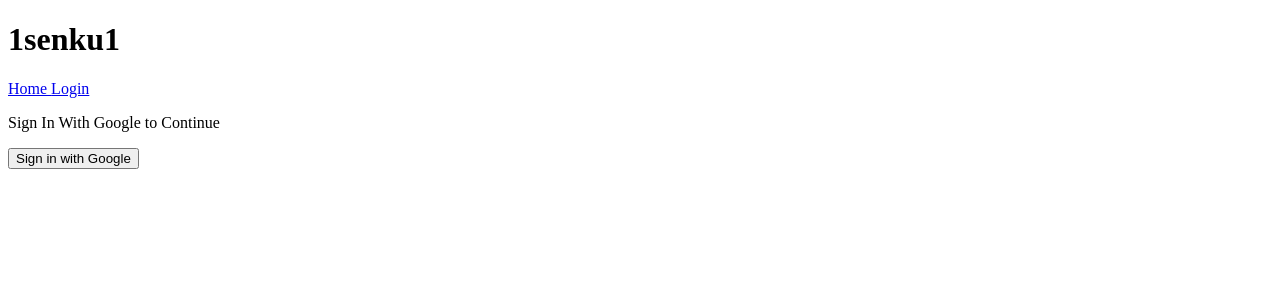
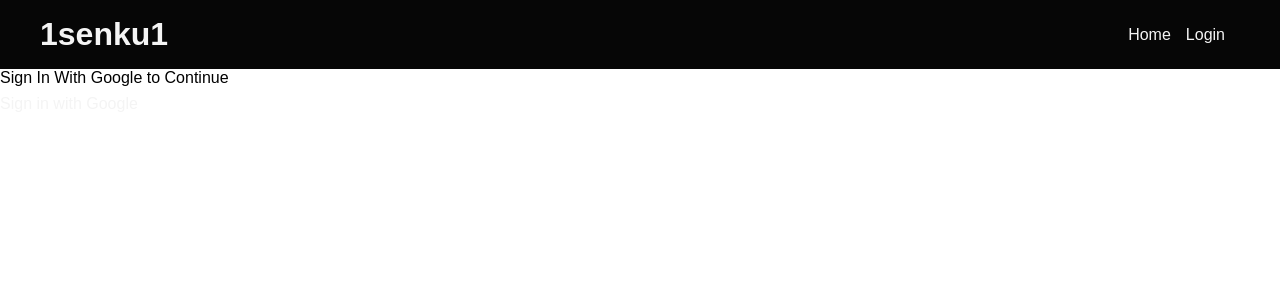
Before and after one commit to mahfoud-mehalli/1senku1-Blog, a React (Create React App) app: page /login in a window 1280 px wide. Shown: the top 300 px of the page. Built offline with nearby package versions, Linux system fonts and the light colour scheme.

Commit message:
css linked and the header styled

```diff
--- a/src/App.css
+++ b/src/App.css
@@ -1,3 +1,21 @@
+:root{
+  --white: #f4f4f4 ;
+  --black: #060606 ;
+}
+
 .App {
   text-align: center;
 }
+*{
+  font-family: sans-serif;
+}
+
+a{
+  text-decoration: none;
+  transition: .3s ease-in-out;
+}
+
+a:hover{
+  color: dodgerblue;
+  text-decoration: none;
+}
--- a/src/pages/CreatePost/CreatePost.js
+++ b/src/pages/CreatePost/CreatePost.js
@@ -3,6 +3,7 @@ import { TextField, Button } from '@material-ui/core';
 import { addDoc, collection } from "firebase/firestore";
 import { db, auth } from "../../firebase";
 import { useNavigate } from "react-router-dom";
+import './CreatePost.css'
 
 function CreatePost({ isAuth }) {
 
--- a/src/pages/Header/Header.css
+++ b/src/pages/Header/Header.css
@@ -0,0 +1,41 @@
+* {
+    margin: 0;
+    padding: 0;
+}
+
+header {
+    background-color: var(--black);
+    /* Change the background color as needed */
+    color: var(--white);
+    /* Change the text color as needed */
+    padding: 16px 40px;
+    /* Adjust padding as needed */
+    display: flex;
+    justify-content: space-between;
+    align-items: center;
+}
+
+nav {
+    display: flex;
+    align-items: center;
+}
+
+nav a {
+    color: var(--white);
+    /* Change link color as needed */
+    margin-right: 15px;
+    /* Adjust margin between links as needed */
+}
+
+button {
+    background-color: transparent;
+    border: none;
+    color: var(--white);
+    padding: 8px 0px;
+    font-size: 16px;
+    transition: .3s ease-in-out;
+}
+
+button:hover {
+    color: dodgerblue;
+}
--- a/src/pages/Header/Header.js
+++ b/src/pages/Header/Header.js
@@ -1,6 +1,6 @@
 import React from 'react'
 import { Link } from 'react-router-dom'
-// import
+import './Header.css'
 
 
 const Header = ({ isAuth, signUserOut }) => {
--- a/src/pages/Home/Home.js
+++ b/src/pages/Home/Home.js
@@ -1,6 +1,7 @@
 import React, { useEffect, useState } from "react";
 import { getDocs, collection, deleteDoc, doc } from "firebase/firestore";
 import { auth, db } from "../../firebase";
+import './Home.css'
 
 const Home = ({ isAuth }) => {
   const [postLists, setPostList] = useState([]);
--- a/src/pages/Login/Login.js
+++ b/src/pages/Login/Login.js
@@ -2,6 +2,7 @@ import React from "react";
 import { auth, provider } from "../../firebase";
 import { signInWithPopup } from "firebase/auth";
 import { useNavigate } from "react-router-dom";
+import './Login.css'
 
 function Login({ setIsAuth }) {
   let navigate = useNavigate();
```
